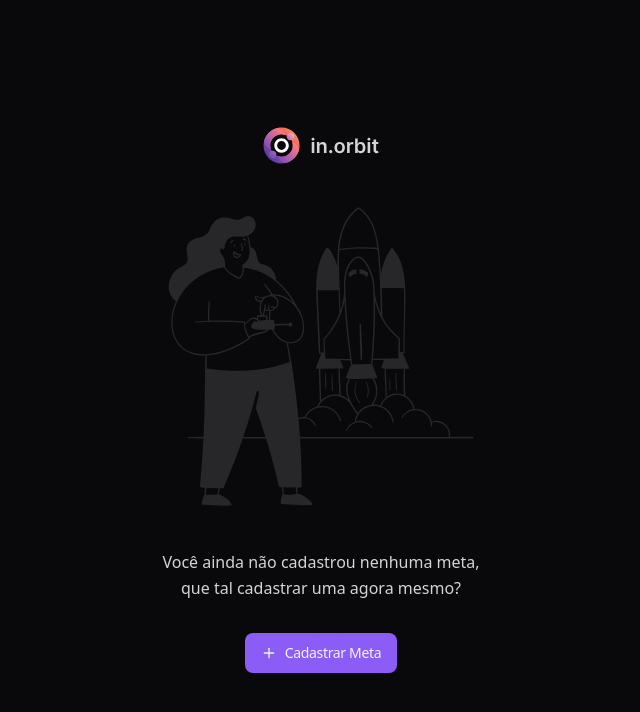
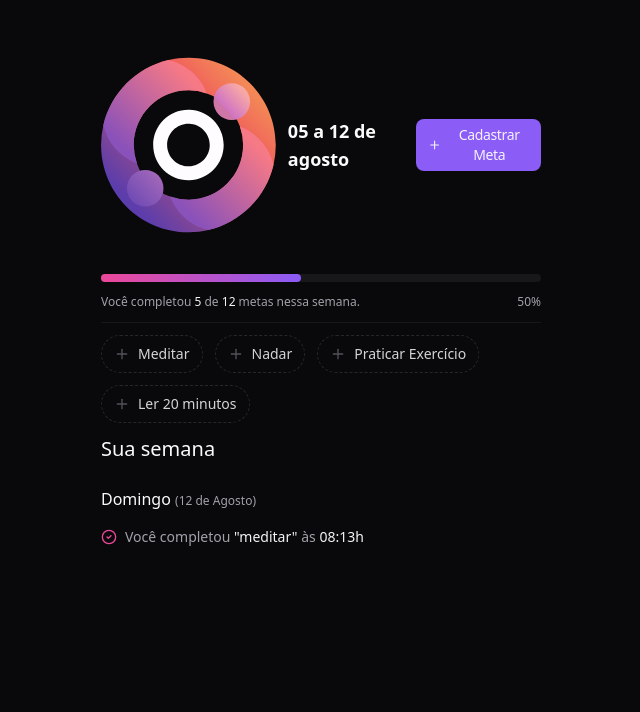
Before and after one commit to FJr-Unifil/pocket-js-front, a React (Vite) app: page / in a window 1280 px wide. Shown: the top 712 px of the page, without its empty margins (319-959 px from the left). Built offline with nearby package versions, Linux system fonts and the light colour scheme.

Commit message:
Create summary component

```diff
--- a/src/App.tsx
+++ b/src/App.tsx
@@ -1,11 +1,13 @@
 import { Dialog } from './components/dialog'
 import { CreateGoal } from './components/create-goal'
-import { EmptyGoals } from './components/empty-goals'
+import { Summary } from './components/summary'
+// import { EmptyGoals } from './components/empty-goals'
 
 export function App() {
   return (
     <Dialog>
-      <EmptyGoals />
+      {/* {<EmptyGoals />} */}
+      <Summary />
       <CreateGoal />
     </Dialog>
   )
--- /dev/null
+++ b/src/components/in-orbit-icon.tsx
@@ -0,0 +1,96 @@
+export function InOrbitIcon() {
+  return (
+    <svg
+      width={210}
+      height={210}
+      viewBox="0 0 210 210"
+      fill="none"
+      xmlns="http://www.w3.org/2000/svg"
+    >
+      <title>in.orbit icon</title>
+      <path
+        d="M105 .107c-8.18 0-16.14.936-23.778 2.71-38.837 9-69.406 39.568-78.404 78.401A105.014 105.014 0 00.107 105c0 57.931 46.962 104.893 104.893 104.893 8.179 0 16.14-.936 23.781-2.711 38.834-8.998 69.403-39.563 78.405-78.393A105.04 105.04 0 00209.897 105C209.897 47.07 162.931.107 105 .107zm0 170.582a65.517 65.517 0 01-22.065-3.799c-18.528-6.608-33.214-21.293-39.821-39.821a65.531 65.531 0 01-3.8-22.069c0-36.279 29.407-65.689 65.686-65.689a65.51 65.51 0 0122.065 3.8c18.528 6.607 33.217 21.292 39.825 39.82A65.54 65.54 0 01170.689 105c0 36.279-29.41 65.689-65.689 65.689z"
+        fill="url(#paint0_linear_2001_1735)"
+      />
+      <path
+        d="M105 62.664c-23.38 0-42.336 18.956-42.336 42.336S81.62 147.336 105 147.336 147.336 128.38 147.336 105 128.384 62.664 105 62.664zm0 67.935c-14.135 0-25.6-11.46-25.6-25.599 0-14.14 11.465-25.6 25.6-25.6 14.136 0 25.599 11.46 25.599 25.6 0 14.139-11.46 25.599-25.599 25.599z"
+        fill="#FEFCFE"
+      />
+      <path
+        d="M127.065 43.11A65.508 65.508 0 00105 39.311c-36.279 0-65.685 29.41-65.685 65.689a65.529 65.529 0 003.8 22.069c-8.383-3.167-16.243-8.125-22.99-14.872C11.27 103.342 5.5 92.573 2.817 81.218c8.998-38.833 39.567-69.402 78.404-78.4 11.35 2.683 22.12 8.452 30.974 17.306 6.744 6.744 11.702 14.604 14.869 22.986z"
+        fill="url(#paint1_linear_2001_1735)"
+      />
+      <path
+        d="M207.186 128.789c-9.002 38.83-39.571 69.395-78.405 78.393-11.35-2.683-22.119-8.452-30.974-17.306-6.748-6.748-11.705-14.608-14.872-22.986A65.517 65.517 0 00105 170.689c36.279 0 65.689-29.41 65.689-65.689a65.54 65.54 0 00-3.799-22.07c8.378 3.168 16.238 8.126 22.986 14.873 8.854 8.855 14.627 19.632 17.31 30.986z"
+        fill="url(#paint2_linear_2001_1735)"
+      />
+      <path
+        d="M53.115 178.841c12.124 0 21.952-9.828 21.952-21.952 0-12.124-9.828-21.952-21.952-21.952-12.124 0-21.952 9.828-21.952 21.952 0 12.124 9.828 21.952 21.952 21.952z"
+        fill="url(#paint3_linear_2001_1735)"
+      />
+      <path
+        d="M157.08 74.876c12.124 0 21.952-9.828 21.952-21.952 0-12.124-9.828-21.952-21.952-21.952-12.124 0-21.952 9.828-21.952 21.952 0 12.124 9.828 21.952 21.952 21.952z"
+        fill="url(#paint4_linear_2001_1735)"
+      />
+      <defs>
+        <linearGradient
+          id="paint0_linear_2001_1735"
+          x1={178.166}
+          y1={35.863}
+          x2={34.1116}
+          y2={171.988}
+          gradientUnits="userSpaceOnUse"
+        >
+          <stop stopColor="#F38856" />
+          <stop offset={0.23} stopColor="#F0625C" />
+          <stop offset={1} stopColor="#5C3DAB" />
+        </linearGradient>
+        <linearGradient
+          id="paint1_linear_2001_1735"
+          x1={98.3613}
+          y1={17.8893}
+          x2={16.4227}
+          y2={99.3871}
+          gradientUnits="userSpaceOnUse"
+        >
+          <stop stopColor="#F67986" />
+          <stop offset={1} stopColor="#8951BA" />
+        </linearGradient>
+        <linearGradient
+          id="paint2_linear_2001_1735"
+          x1={192.075}
+          y1={112.107}
+          x2={110.137}
+          y2={193.608}
+          gradientUnits="userSpaceOnUse"
+        >
+          <stop stopColor="#F67986" />
+          <stop offset={1} stopColor="#8951BA" />
+        </linearGradient>
+        <linearGradient
+          id="paint3_linear_2001_1735"
+          x1={69.1424}
+          y1={141.891}
+          x2={37.0839}
+          y2={171.886}
+          gradientUnits="userSpaceOnUse"
+        >
+          <stop stopColor="#A267B9" />
+          <stop offset={1} stopColor="#704BB4" />
+        </linearGradient>
+        <linearGradient
+          id="paint4_linear_2001_1735"
+          x1={170.424}
+          y1={40.4344}
+          x2={148.538}
+          y2={60.9161}
+          gradientUnits="userSpaceOnUse"
+        >
+          <stop stopColor="#F7A8A5" />
+          <stop offset={0.97} stopColor="#D074C4" />
+          <stop offset={1} stopColor="#CF76A9" />
+        </linearGradient>
+      </defs>
+    </svg>
+  )
+}
--- /dev/null
+++ b/src/components/summary.tsx
@@ -0,0 +1,86 @@
+import { CheckCircle2, Plus } from 'lucide-react'
+import { Button } from './button'
+import { DialogTrigger } from './dialog'
+import { InOrbitIcon } from './in-orbit-icon'
+import { Progress, ProgressIndicator } from './progress-bar'
+import { Separator } from './separator'
+import { OutlineButton } from './outline-button'
+
+export function Summary() {
+  return (
+    <div className="py-10 max-w-[480px] px-5 mx-auto flex flex-col gap-6">
+      <div className="flex items-center justify-between">
+        <div className="flex items-center gap-3">
+          <InOrbitIcon />
+          <span className="text-lg font-semibold">05 a 12 de agosto</span>
+        </div>
+
+        <DialogTrigger asChild>
+          <Button size="sm">
+            <Plus className="size-4" />
+            Cadastrar Meta
+          </Button>
+        </DialogTrigger>
+      </div>
+
+      <div className="flex flex-col gap-3">
+        <Progress value={8} max={15}>
+          <ProgressIndicator style={{ width: 200 }} />
+        </Progress>
+
+        <div className="flex items-center justify-between text-xs text-zinc-400">
+          <span>
+            Você completou <span className="text-zinc-100">5</span> de{' '}
+            <span className="text-zinc-100">12</span> metas nessa semana.
+          </span>
+          <span>50%</span>
+        </div>
+
+        <Separator />
+
+        <div className="flex flex-wrap gap-3">
+          <OutlineButton>
+            <Plus className="size-4 text-zinc-600" />
+            Meditar
+          </OutlineButton>
+
+          <OutlineButton>
+            <Plus className="size-4 text-zinc-600" />
+            Nadar
+          </OutlineButton>
+
+          <OutlineButton>
+            <Plus className="size-4 text-zinc-600" />
+            Praticar Exercício
+          </OutlineButton>
+
+          <OutlineButton>
+            <Plus className="size-4 text-zinc-600" />
+            Ler 20 minutos
+          </OutlineButton>
+        </div>
+
+        <div className="flex flex-col gap-6">
+          <h2 className="text-xl font-medium">Sua semana</h2>
+          <div className="flex flex-col gap-4">
+            <h3 className="font-medium">
+              Domingo{' '}
+              <span className="text-zinc-400 text-xs">(12 de Agosto)</span>
+            </h3>
+
+            <ul className="flex flex-col gap-3">
+              <li className="flex items-center gap-2">
+                <CheckCircle2 className="size-4 text-pink-500" />
+                <span className="text-sm text-zinc-400">
+                  Você completou{' '}
+                  <span className="text-zinc-100">"meditar"</span> às{' '}
+                  <span className="text-zinc-100">08:13h</span>
+                </span>
+              </li>
+            </ul>
+          </div>
+        </div>
+      </div>
+    </div>
+  )
+}
```
